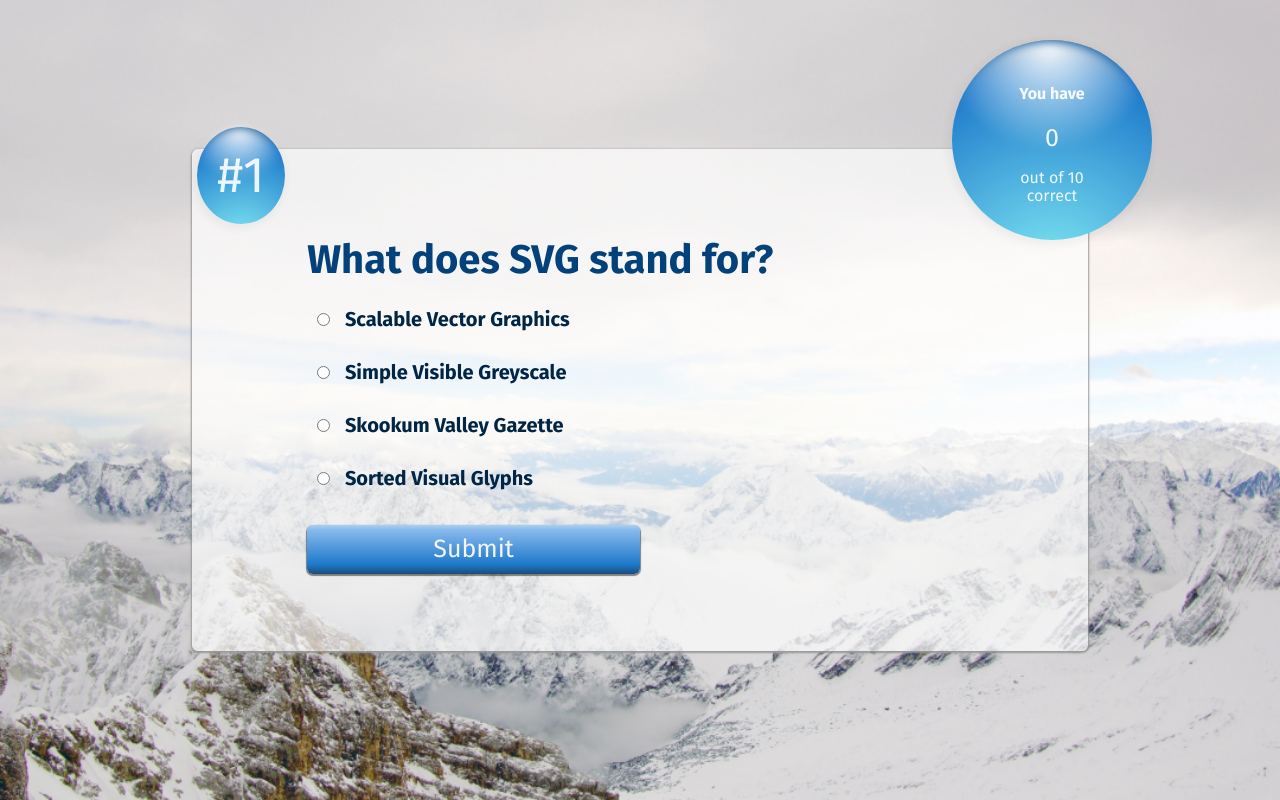
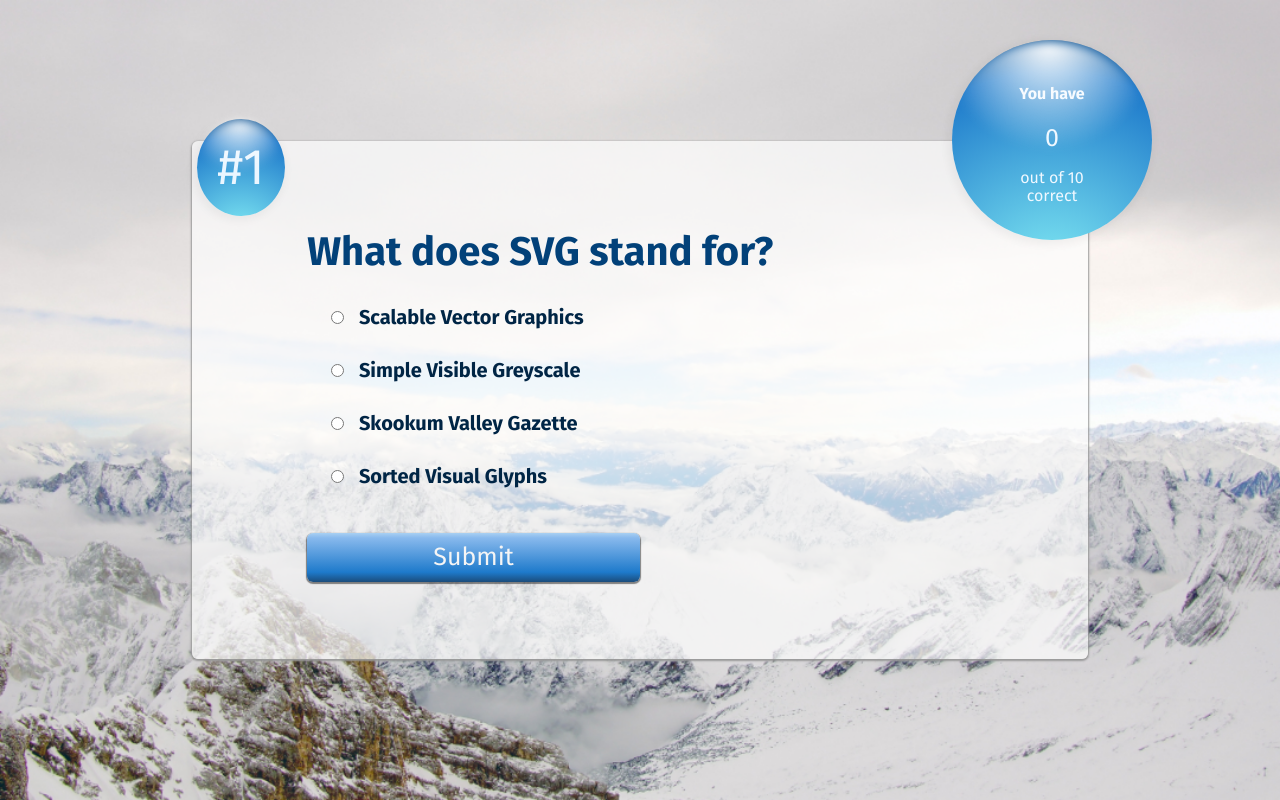
Before and after one commit to isaacdpierce/quiz-app, a plain HTML site: page index.html in a window 1280 px wide. Both pictures are taken after a click on the button "START". Drawn offline with nearby package versions, Linux system fonts and the light colour scheme.

Commit message:
Refactor html remove unused classes and add A11y form semantics

```diff
--- a/scripts/index.js
+++ b/scripts/index.js
@@ -5,8 +5,10 @@
 function makeStartPage() {
   return `
     <header class="js-hero__start hero__start">
-      <p class="title__name">The SVG Stomping Grounds</p>
+      <hgroup>
+        <h1 class="title__name">The SVG Stomping Grounds</h1>
         <h3>Complete your certification in SVG mastery</h3>
+      </hgroup>
       <br>
       <button class="js-button__start button__start" type="submit">START</button>
     </header>
@@ -29,13 +31,14 @@ function makeForm() {
         <span class="number">#${number}</span>
         <h1><span class="question">${question}</span></h1>
       </header>
+      <fieldset>
         <ul>
           <li>
             <label for="answer1">
               <input
                 type="radio"
                 id="answer1"
-              class="js-answer1 answer1"
+              answer1 answer1"
                 name="answer"
                 value=""
                 required
@@ -48,7 +51,7 @@ function makeForm() {
               <input
                 type="radio"
                 id="answer2"
-              class="js-answer2 answer2"
+                class="answer2"
                 name="answer"
                 value=""
               />
@@ -60,7 +63,7 @@ function makeForm() {
               <input
                 type="radio"
                 id="answer3"
-              class="js-answer3 answer3"
+                class="answer3"
                 name="answer"
                 value=""
               />
@@ -72,7 +75,7 @@ function makeForm() {
               <input
                 type="radio"
                 id="answer4"
-              class="js-answer4 answer4"
+                class="answer4"
                 name="answer"
                 value=""
               />
@@ -80,6 +83,7 @@ function makeForm() {
             </label>
           </li>
         </ul>
+      </fieldset>
       <button class="btn__question btn__question-submit">Submit</button>
     </form>
   `;
@@ -105,10 +109,9 @@ function makeWrongPopup() {
         <hgroup>
           <h1>Incorrect</h1>
           <h2>The correct response was:</h2>
+        </hgroup>
           <p class="js-popup__response--correct"></p>
           <button class="js-btn__question-next btn__question btn__question-next">Next \u{27A1}</button>
-        </hgroup>
-
       </header>
     </aside>
   `;
@@ -122,8 +125,8 @@ function makeRightPopup() {
           <hgroup>
             <h1>Correct</h1>
             <h2>1 step closer to SVG mastery</h2>
+          </hgroup>
             <button class="js-btn__question-next btn__question btn__question-next">Next \u{27A1}</button>
-          </hgroup>
         </header>
       </div>
     </aside>
@@ -134,12 +137,14 @@ function makeQuizOverPopup() {
   return `
     <aside class='js-popup__response-over popup__response popup__response-over'>
       <div class='popup__text'>
-        <div>
+        <header>
+          <hgroup>
             <h1>Quiz Complete</h1>
             <h2>You got ${STORE.rightAnswers} out 10 correct</h2>
+          </hgroup>
           <p>You oughta be <span class="feedback"></span> of yourself!</p>
           <button class="js-btn__restart btn__question btn__question-next">Restart</button>
-        </div>
+        </header>
       </div>
     </aside>
     `;
--- a/styles/main.css
+++ b/styles/main.css
@@ -19,7 +19,11 @@ main {
 }
 
 hgroup h2 {
-  color: white;
+  color: rgb(2, 213, 255);
+}
+
+fieldset {
+  border: none;
 }
 
 .number {
```
Lines whose indentation alone changed are shown as unchanged.
